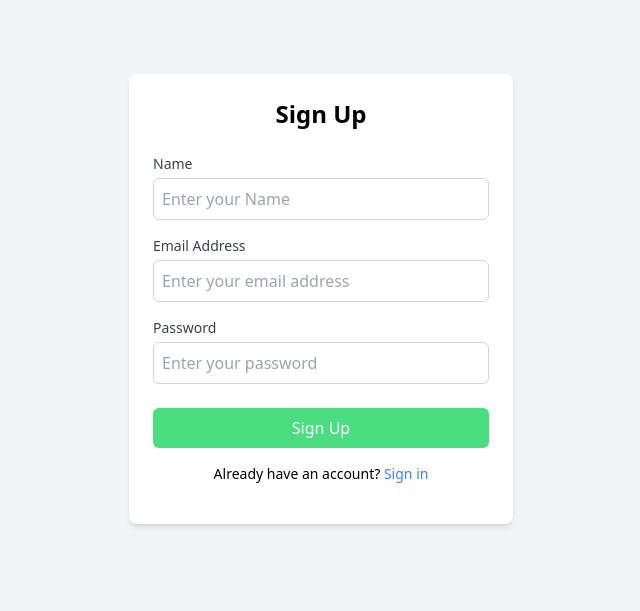
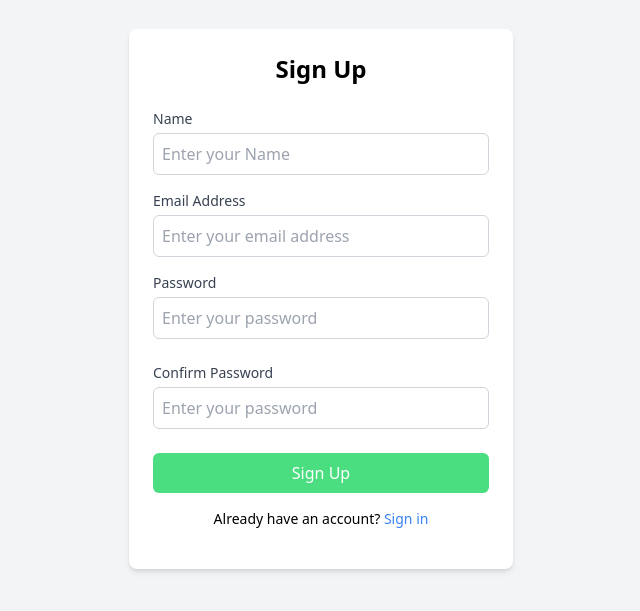
Before and after one commit to anksthakur/firebaseReact, a React (Create React App) app: page /signup in a window 1280 px wide. Shown: the part 101-712 px from the top of the page, without its empty margins (319-959 px from the left). Built offline with nearby package versions, Linux system fonts and the light colour scheme.

Commit message:
form validation

```diff
--- a/src/components/Signup.tsx
+++ b/src/components/Signup.tsx
@@ -3,59 +3,102 @@ import { useState } from "react";
 
 
 export default function Signup() {
-    const [email, setEmail] = useState<any>('');
-    const [password, setPassword] = useState<any>('');
-    const [name,setName] = useState<any>('')
+    const [formData, setFormdata] = useState<any>({ name: '', email: '', password: '', confirmPassword: '' });
+    const [error, setError] = useState<any>({});
+
     const router = useNavigate();
 
-    const adminEmail = "anup.kumar@contriverz.com"
-    const adminPassword = "Admin@123"
+    const handleChange = (e: any) => {
+        const { name, value } = e.target;
+        setFormdata({ ...formData, [name]: value });
+    }
+    const validate: any = () => {
+        const newError:any = {};
+        const { name, email, password, confirmPassword } = formData;
+        if (!name) {
+            newError.name = "Name is required";
+        }
+        if (!email) {
+            newError.email = "Email is required";
+        } else if (!/\S+@\S+\.\S+/.test(email)) {
+            newError.email = "email is invalid"
+        }
+        if (!password) {
+            newError.password = 'Password is required';
+        } else if (password.length < 6) {
+            newError.password = "password must be at least 6 characters"
+        }
+        if (password !== confirmPassword) {
+            newError.confirmPassword = "password do not matched"
+        }
+        setError(newError);
+        return Object.keys(newError).length === 0
+    }
 
     const handleSubmit = (e: any) => {
         e.preventDefault();
-        if (email === adminEmail && password === adminPassword) {
+        if (validate()) {
+            console.log("form data :", formData)
             router('/signin');
-        } else {
-            alert("check your credential");
         }
+
     }
     return (
         <div className="flex items-center justify-center min-h-screen bg-gray-100">
             <div className="bg-white rounded-lg shadow-md p-6 w-full max-w-sm">
                 <h1 className="font-bold text-2xl text-center mb-6">Sign Up</h1>
                 <form onSubmit={handleSubmit}>
-                <div className="mb-4">
+                    <div className="mb-4">
                         <label className="block text-sm font-medium text-gray-700">Name</label>
                         <input
                             className="mt-1 block w-full border border-gray-300 rounded-md p-2"
                             type="text"
-                            value={name}
-                            onChange={(e) => setName(e.target.value)}
+                            name="name"
+                            value={formData.name}
+                            onChange={handleChange}
                             placeholder="Enter your Name"
                             required
                         />
+                        {error.name && <p className="text-red-500">{error.name}</p>}
                     </div>
                     <div className="mb-4">
                         <label className="block text-sm font-medium text-gray-700">Email Address</label>
                         <input
                             className="mt-1 block w-full border border-gray-300 rounded-md p-2"
                             type="email"
-                            value={email}
-                            onChange={(e) => setEmail(e.target.value)}
+                            name="email"
+                            value={formData.email}
+                            onChange={handleChange}
                             placeholder="Enter your email address"
                             required
                         />
+                         {error.email && <p className="text-red-500">{error.email}</p>}
                     </div>
                     <div className="mb-6">
                         <label className="block text-sm font-medium text-gray-700">Password</label>
                         <input
                             className="mt-1 block w-full border border-gray-300 rounded-md p-2"
                             type="password"
-                            value={password}
-                            onChange={(e) => setPassword(e.target.value)}
+                            name="password"
+                            value={formData.password}
+                            onChange={handleChange}
                             placeholder="Enter your password"
                             required
                         />
+                         {error.password && <p className="text-red-500">{error.password}</p>}
+                    </div>
+                    <div className="mb-6">
+                        <label className="block text-sm font-medium text-gray-700">Confirm Password</label>
+                        <input
+                            className="mt-1 block w-full border border-gray-300 rounded-md p-2"
+                            type="password"
+                            name="confirmPassword"
+                            value={formData.confirmPassword}
+                            onChange={handleChange}
+                            placeholder="Enter your password"
+                            required
+                        />
+                         {error.confirmPassword && <p className="text-red-500">{error.confirmPassword}</p>}
                     </div>
                     <div className="mb-4 ">
                         <button className="w-full bg-green-400 text-white rounded-md py-2 hover:bg-blue-500 ">
```
